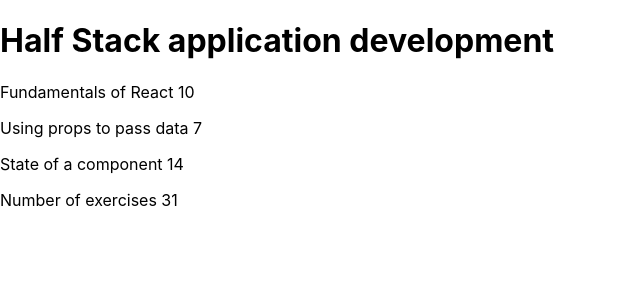
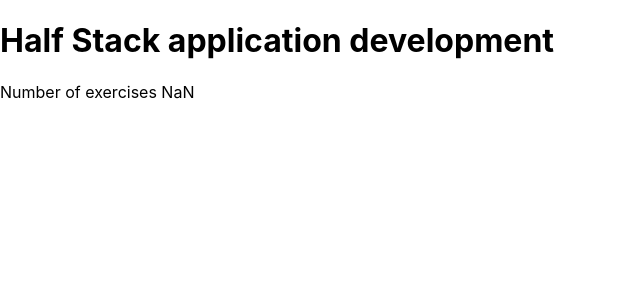
Before and after one commit to ce13ste/HelsinkiMOOC, a React (Create React App) app: page / in a window 1280 px wide. Shown: the top 300 px of the page, without its empty margins (0-640 px from the left). Built offline with nearby package versions, Linux system fonts and the light colour scheme.

Commit message:
Refactor: 1.4

```diff
--- a/src/App.js
+++ b/src/App.js
@@ -5,27 +5,26 @@ import Total from "./Total";
 
 const App = () => {
   const course = 'Half Stack application development'
-  const part1 = 'Fundamentals of React'
-  const exercises1 = 10
-  const part2 = 'Using props to pass data'
-  const exercises2 = 7
-  const part3 = 'State of a component'
-  const exercises3 = 14
-
+  const parts = [
+    {
+      name: 'Fundamentals of React',
+      exercises: 10
+  },
+  {
+      name:'Using props to pass data',
+      exercises2: 7
+  },
+  {
+      name: 'State of a component',
+      exercises3: 14
+  }
+]
   return (
-    <>
+    <div>
       <Header course={course} />
-      <Content
-          part1={part1} exercises1={exercises1}
-          part2={part2} exercises2={exercises2}
-          part3={part3} exercises3={exercises3}
-      />
-      <Total
-          exercises1={exercises1}
-          exercises2={exercises2}
-          exercises3={exercises3}
-        />
-    </>
+      <Content parts={parts}  />
+      <Total parts = {parts} />
+    </div>
   );
 };
 
--- a/src/Content.js
+++ b/src/Content.js
@@ -1,6 +1,7 @@
 import React from "react";
 
 const Content = (props) => {
+    console.log(props)
 	return (
 		<main>
 			<p>
--- a/src/Header.js
+++ b/src/Header.js
@@ -1,6 +1,7 @@
 import React from "react";
 
 const Header = (props) => {
+    console.log(props)
 	return (
 		<header>
 			<h1>{props.course}</h1>
--- a/src/Total.js
+++ b/src/Total.js
@@ -1,6 +1,7 @@
 import React from "react";
 
 const Total = (props) => {
+    console.log(props)
 	return (
 		<footer>
 			<p>
```
